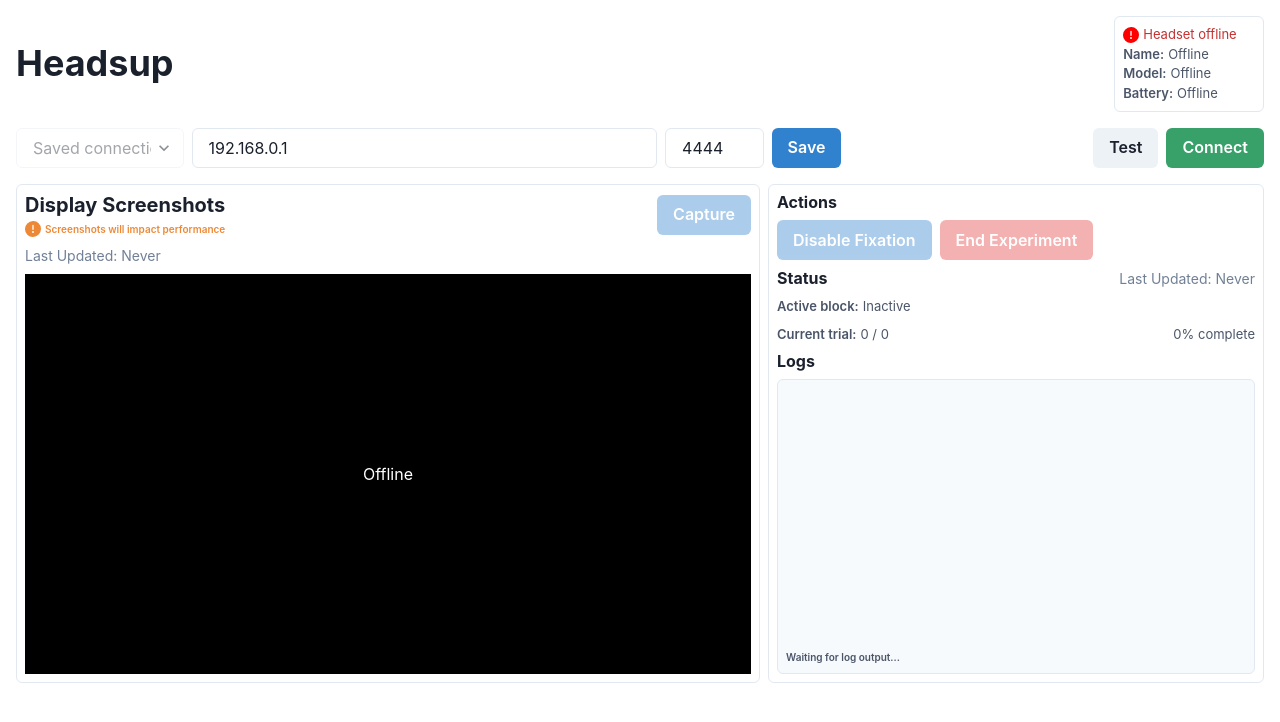
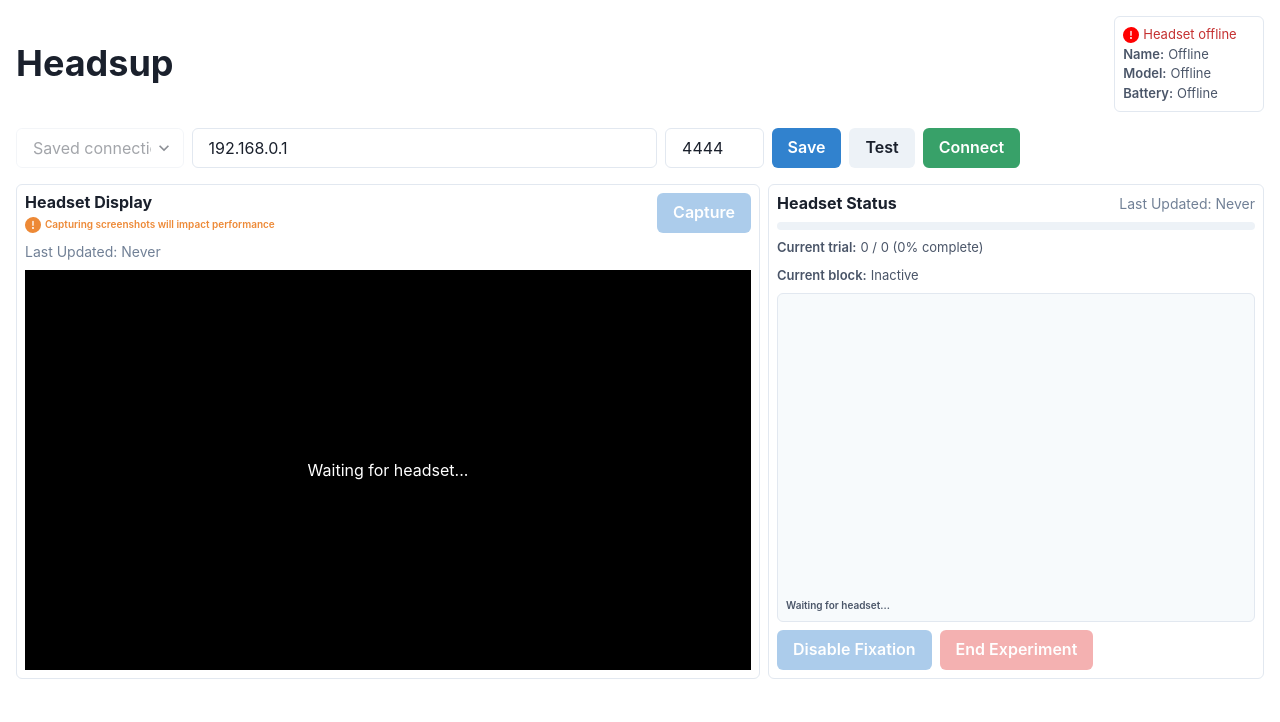
Before and after one commit to Brain-Development-and-Disorders-Lab/headsup, a React (Vite) app in the folder client/: page / in a window 1280 px wide. Shown: the top 722 px of the page. Built offline with nearby package versions, Linux system fonts and the light colour scheme.

Commit message:
Add progress bar for trial progression

```diff
--- a/client/src/App.tsx
+++ b/client/src/App.tsx
@@ -1,4 +1,4 @@
-import { Button, Flex, FormControl, Heading, Input, Select, Spacer, StackItem, Tab, TabList, TabPanel, TabPanels, Tabs, Text, VStack, useToast } from "@chakra-ui/react";
+import { Button, Flex, FormControl, Heading, Input, Progress, Select, Spacer, StackItem, Tab, TabList, TabPanel, TabPanels, Tabs, Text, VStack, useToast } from "@chakra-ui/react";
 import { CheckCircleIcon, InfoIcon, WarningIcon } from "@chakra-ui/icons";
 import { useEffect, useState } from "react";
 import { request } from "./util";
@@ -50,7 +50,7 @@ const App = () => {
   // Status details
   const [statusInterval, setStatusInterval] = useState(-1);
   const [lastStatus, setLastStatus] = useState("");
-  const [activeBlock, setActiveBlock] = useState("Inactive");
+  const [currentBlock, setCurrentBlock] = useState("Inactive");
   const [currentTrial, setCurrentTrial] = useState(0);
   const [totalTrials, setTotalTrials] = useState(0);
   const [fixationRequired, setFixationRequired] = useState(true);
@@ -244,8 +244,9 @@ const App = () => {
         position: "bottom-right",
       });
     }
+    setSystemLogs([]);
     setHeadsetState("disconnected");
-    setActiveBlock("Inactive");
+    setCurrentBlock("Inactive");
     setFixationRequired(true);
     setCurrentTrial(0);
     setTotalTrials(0);
@@ -261,7 +262,7 @@ const App = () => {
       setLastStatus(new Date().toLocaleString());
 
       // Extract status data from response
-      setActiveBlock(response.data.active_block);
+      setCurrentBlock(response.data.active_block);
       setCurrentTrial(parseInt(response.data.current_trial));
       setTotalTrials(parseInt(response.data.total_trials));
 
@@ -514,7 +515,6 @@ const App = () => {
                 Save
               </Button>
             }
-            <Spacer />
             {!connected &&
               <Button
                 isDisabled={invalidInput || connectionLoading || connected}
@@ -552,10 +552,10 @@ const App = () => {
         <Flex w={"60%"} direction={"column"} gap={"2"} border={"1px"} borderColor={"gray.200"} rounded={"md"} p={"2"}>
           <Flex align={"center"}>
             <Flex direction={"column"} gap={"1"}>
-              <Heading size={"md"}>Display Screenshots</Heading>
+              <Heading size={"sm"}>Headset Display</Heading>
               <Flex gap={"1"} align={"center"}>
                 <WarningIcon color={"orange.400"} />
-                <Text color={"orange.400"} fontWeight={"semibold"} fontSize={"x-small"}>Screenshots will impact performance</Text>
+                <Text color={"orange.400"} fontWeight={"semibold"} fontSize={"x-small"}>Capturing screenshots will impact performance</Text>
               </Flex>
             </Flex>
             <Spacer />
@@ -592,15 +592,49 @@ const App = () => {
           }
           {screenshotData.length === 0 &&
             <Flex h={"400px"} w={"100%"} bg={"black"} align={"center"} justify={"center"}>
-              {headsetState !== "connected" && <Text color={"white"}>Offline</Text>}
+              {headsetState !== "connected" && <Text color={"white"}>Waiting for headset...</Text>}
+              {headsetState === "connected" && <Text color={"white"}>Use the "Capture" button to retrieve screenshots of the headset displays</Text>}
             </Flex>
           }
         </Flex>
         <Flex w={"40%"} direction={"column"} gap={"2"} border={"1px"} borderColor={"gray.200"} rounded={"md"} p={"2"} maxH={"70vh"}>
           <Flex w={"100%"} direction={"row"} gap={"2"} align={"center"} justify={"center"}>
-            <Heading size={"sm"}>Actions</Heading>
+            <Heading size={"sm"}>Headset Status</Heading>
             <Spacer />
+            <Text color={"gray.500"} fontSize={"sm"}>Last Updated: {lastStatus !== "" ? dayjs(lastStatus).format("hh:mm:ss") : "Never"}</Text>
           </Flex>
+          <Flex direction={"row"} gap={"1"} align={"center"}>
+            <Progress rounded={"md"} w={"100%"} colorScheme={"green"} size={"sm"} value={currentTrial > 0 ? Math.round(currentTrial / totalTrials * 100) : 0} />
+          </Flex>
+          <Flex direction={"row"} gap={"1"}>
+            <Text fontSize={"small"} fontWeight={"semibold"} color={"gray.600"}>Current trial:</Text>
+            <Text fontSize={"small"} color={"gray.600"}>{currentTrial} / {totalTrials} ({currentTrial > 0 ? Math.round(currentTrial / totalTrials * 100) : 0}% complete)</Text>
+          </Flex>
+          <Flex direction={"row"} gap={"1"}>
+            <Text fontSize={"small"} fontWeight={"semibold"} color={"gray.600"}>Current block:</Text>
+            <Text fontSize={"small"} color={"gray.600"}>{currentBlock}</Text>
+          </Flex>
+          <VStack
+            border={"1px"}
+            borderColor={"gray.200"}
+            rounded={"md"}
+            p={"2"}
+            spacing={"1"}
+            align={"stretch"}
+            h={"100%"}
+            bg={"gray.50"}
+            overflowY={"auto"}
+            flexDirection={"column-reverse"}
+          >
+            {systemLogs.length === 0 && <Text fontSize={"x-small"} fontWeight={"semibold"} color={"gray.600"}>Waiting for headset...</Text>}
+            {systemLogs.length > 0 && systemLogs.map((log, index) => {
+              return (
+                <StackItem key={`log_${index}`}>
+                  <Text fontSize={"x-small"}>{log}</Text>
+                </StackItem>
+              );
+            })}
+          </VStack>
           <Flex direction={"row"} gap={"2"}>
             <Button
               colorScheme={"blue"}
@@ -618,43 +652,6 @@ const App = () => {
               End Experiment
             </Button>
           </Flex>
-          <Flex w={"100%"} direction={"row"} gap={"2"} align={"center"} justify={"center"}>
-            <Heading size={"sm"}>Status</Heading>
-            <Spacer />
-            <Text color={"gray.500"} fontSize={"sm"}>Last Updated: {lastStatus !== "" ? dayjs(lastStatus).format("hh:mm:ss") : "Never"}</Text>
-          </Flex>
-          <Flex direction={"row"} gap={"1"}>
-            <Text fontSize={"small"} fontWeight={"semibold"} color={"gray.600"}>Active block:</Text>
-            <Text fontSize={"small"} color={"gray.600"}>{activeBlock}</Text>
-          </Flex>
-          <Flex direction={"row"} gap={"1"}>
-            <Text fontSize={"small"} fontWeight={"semibold"} color={"gray.600"}>Current trial:</Text>
-            <Text fontSize={"small"} color={"gray.600"}>{currentTrial} / {totalTrials}</Text>
-            <Spacer />
-            <Text fontSize={"small"} color={"gray.600"}>{currentTrial > 0 ? Math.round(currentTrial / totalTrials * 100) : 0}% complete</Text>
-          </Flex>
-          <Heading size={"sm"}>Logs</Heading>
-          <VStack
-            border={"1px"}
-            borderColor={"gray.200"}
-            rounded={"md"}
-            p={"2"}
-            spacing={"1"}
-            align={"stretch"}
-            h={"100%"}
-            bg={"gray.50"}
-            overflowY={"auto"}
-            flexDirection={"column-reverse"}
-          >
-            {systemLogs.length === 0 && <Text fontSize={"x-small"} fontWeight={"semibold"} color={"gray.600"}>Waiting for log output...</Text>}
-            {systemLogs.length > 0 && systemLogs.map((log, index) => {
-              return (
-                <StackItem key={`log_${index}`}>
-                  <Text fontSize={"x-small"}>{log}</Text>
-                </StackItem>
-              );
-            })}
-          </VStack>
         </Flex>
       </Flex>
     </Flex>
```
